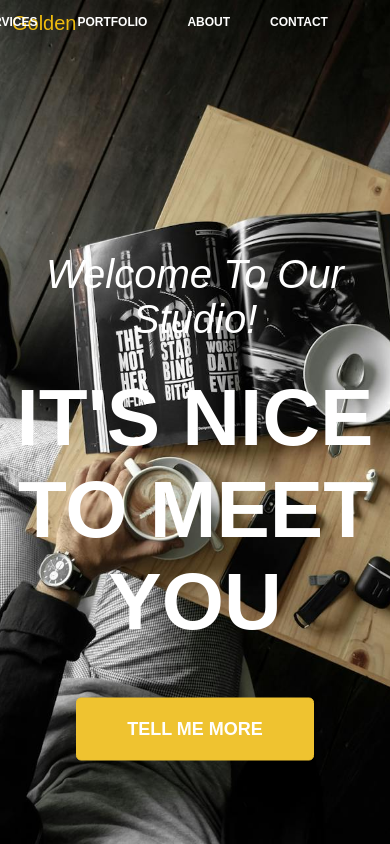
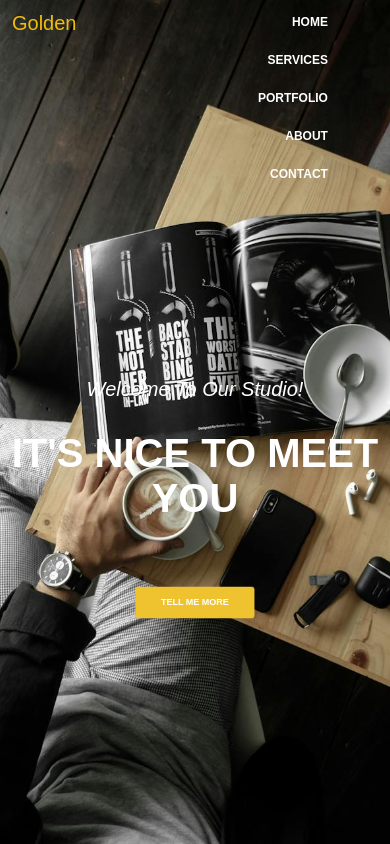
Before and after one commit to Lukasz-Sochacki/Task-runner-3.6., a website: page index.html in a window 390 px wide. Drawn offline with Linux system fonts and the light colour scheme.

Commit message:
Add media for navigation/header

```diff
--- a/index.html
+++ b/index.html
@@ -17,7 +17,9 @@
         <div class="row">
           <div class="col-2"><a href="#">Golden</a></div>
           <div class="col-10">
-            <ul>
+            <ul
+              class="d-flex flex-column align-items-end flex-md-row justify-content-end"
+            >
               <li><a href="#">Home</a></li>
               <li><a href="#">Services</a></li>
               <li><a href="#">Portfolio</a></li>
--- a/sass/style.scss
+++ b/sass/style.scss
@@ -48,6 +48,9 @@ font-family: Arial, Helvetica, sans-serif;
         padding: 20px 50px;
         border-radius: 5px;
         font-weight: bold;
+    &:hover {
+        color: lightgray;
+    }
     }
 }
 }
@@ -63,13 +66,14 @@ font-family: Arial, Helvetica, sans-serif;
 }
 
 .navigation ul {
-    display: flex;
-    justify-content: end;
+    // display: flex;
+    // justify-content: end;
     margin-right: 10%;
 
     li {
     padding: 0 20px;
     list-style-type: none;
+    margin-bottom: 20px;
 
     a {
     text-decoration: none;
@@ -77,6 +81,33 @@ font-family: Arial, Helvetica, sans-serif;
     font-size: 12px;
     color: #ffffff;
     font-weight: bold;
+
+    &:hover {
+        color: lightgray;
+    }
     }
     }
 }
+
+
+
+
+
+
+@media (max-width: 768px) {
+
+    .navigation .header-text {
+
+        h2 {
+            font-size: 20px;
+        }
+
+        h1 {
+            font-size: 40px;
+        }
+
+        a {
+            transform: scale(0.5);
+        }
+    }
+}
```
Also changed, not shown: css/style.css, 1 other file.
